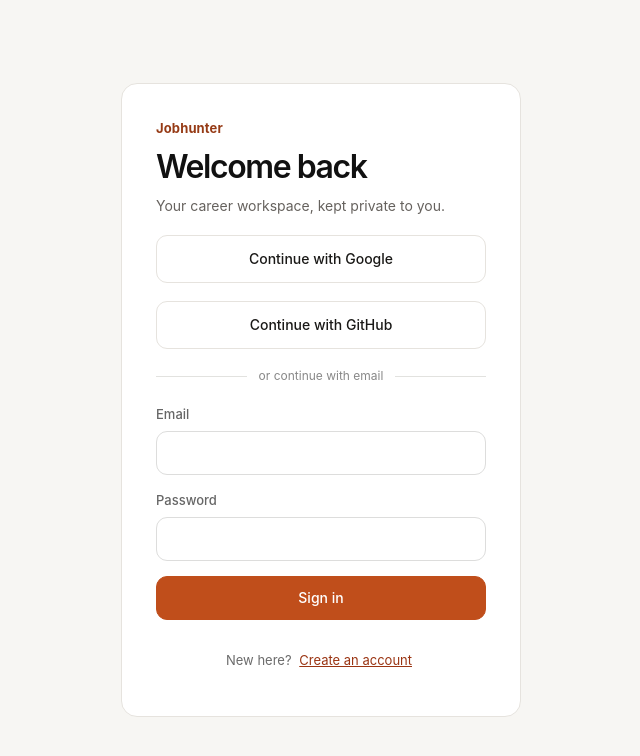
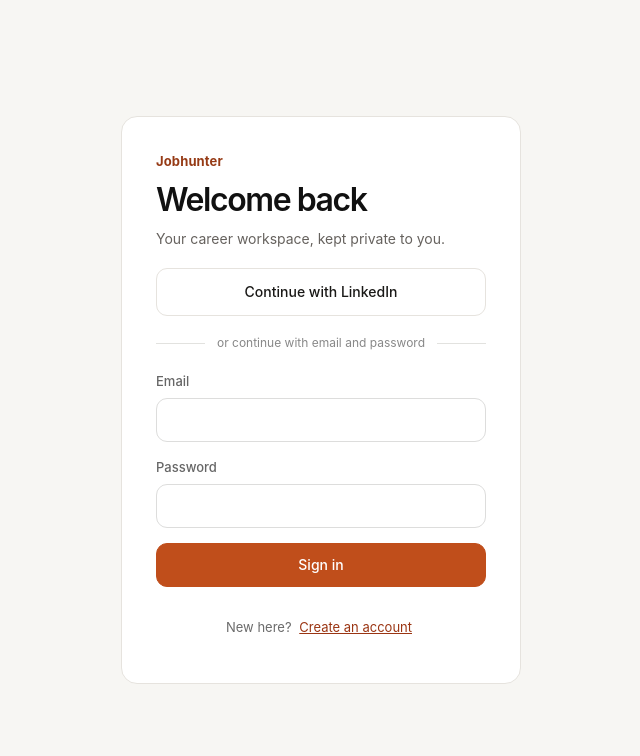
Before and after one commit to quadriabdulsalam/jobhunter, a Next.js app: page /login in a window 1280 px wide. Shown: the top 756 px of the page, without its empty margins (319-959 px from the left). Built offline with nearby package versions, Linux system fonts and the light colour scheme.

Commit message:
Switch auth to LinkedIn and email

```diff
--- a/extension/popup.html
+++ b/extension/popup.html
@@ -81,7 +81,7 @@
     <label for="password">Password<input id="password" name="password" type="password" autocomplete="current-password" required></label>
     <button id="sign-in" type="submit">Sign in</button>
     <div class="actions">
-      <a id="browser-connect" class="link secondary" target="_blank" rel="noreferrer">Continue with Google or GitHub</a>
+      <a id="browser-connect" class="link secondary" target="_blank" rel="noreferrer">Sign in with LinkedIn or email</a>
       <a id="create-account" class="link secondary" target="_blank" rel="noreferrer">Create an account</a>
     </div>
   </form>
--- a/src/app/api/auth/oauth/route.ts
+++ b/src/app/api/auth/oauth/route.ts
@@ -9,7 +9,7 @@ function getSafeNextPath(value: string | null) {
 export async function GET(request: Request) {
   const url = new URL(request.url);
   const provider = url.searchParams.get('provider');
-  if (provider !== 'google' && provider !== 'github') return NextResponse.redirect(new URL('/login?error=provider', url));
+  if (provider !== 'linkedin_oidc') return NextResponse.redirect(new URL('/login?error=provider', url));
   const supabase = await createSupabaseServerClient();
   if (!supabase) return NextResponse.redirect(new URL('/login?error=config', url));
   const nextPath = getSafeNextPath(url.searchParams.get('next'));
--- a/src/app/login/page.tsx
+++ b/src/app/login/page.tsx
@@ -22,7 +22,7 @@ export default function LoginPage() {
     const authError = params.get('error');
     if (authError === 'config') setProviderMessage('Sign-in is not configured yet. Please try again later.');
     else if (authError === 'provider' || authError?.toLowerCase().includes('unsupported provider')) {
-      setProviderMessage('Google and GitHub sign-in are not enabled yet. Add each provider’s OAuth credentials in Supabase Auth settings to use them.');
+      setProviderMessage('LinkedIn sign-in is not enabled yet. Add your LinkedIn (OIDC) credentials in Supabase Auth settings.');
     } else if (authError) setProviderMessage('That sign-in could not be completed. Please try again or use email.');
   }, []);
 
@@ -41,7 +41,7 @@ export default function LoginPage() {
         throw new Error(detail || 'Unable to continue.');
       }
       if (data.needsConfirmation) {
-        setError('Email confirmation is still enabled for this app. Disable “Confirm email” in Supabase Dashboard → Authentication → Sign In / Providers to create accounts and sign users in immediately.');
+        setMessage('Account created. Check your email for the confirmation link, then return here to sign in.');
       } else {
         router.replace(nextPath);
       }
@@ -53,10 +53,9 @@ export default function LoginPage() {
     <main className="auth-page">
       <section className="auth-card">
         <div className="auth-intro"><p className="auth-brand">Jobhunter</p><h1>{mode === 'login' ? 'Welcome back' : 'Create your account'}</h1><p className="auth-description">Your career workspace, kept private to you.</p></div>
-        <a className="auth-social-link" href={`/api/auth/oauth?provider=google&next=${encodeURIComponent(nextPath)}`}>Continue with Google</a>
-        <a className="auth-social-link" href={`/api/auth/oauth?provider=github&next=${encodeURIComponent(nextPath)}`}>Continue with GitHub</a>
+        <a className="auth-social-link" href={`/api/auth/oauth?provider=linkedin_oidc&next=${encodeURIComponent(nextPath)}`}>Continue with LinkedIn</a>
         {providerMessage && <p role="status" style={{ color: '#6b6b6b', fontSize: 13, textAlign: 'center' }}>{providerMessage}</p>}
-        <div style={{ display: 'flex', alignItems: 'center', gap: 12, color: '#888', fontSize: 12 }}><span style={{ height: 1, background: '#e2e2df', flex: 1 }} />or continue with email<span style={{ height: 1, background: '#e2e2df', flex: 1 }} /></div>
+        <div style={{ display: 'flex', alignItems: 'center', gap: 12, color: '#888', fontSize: 12 }}><span style={{ height: 1, background: '#e2e2df', flex: 1 }} />or continue with email and password<span style={{ height: 1, background: '#e2e2df', flex: 1 }} /></div>
         <form onSubmit={submit} style={{ display: 'grid', gap: 13 }}>
           <label style={labelStyle}>Email<input autoComplete="email" required type="email" value={email} onChange={e => setEmail(e.target.value)} style={inputStyle} /></label>
           <label style={labelStyle}>Password<input autoComplete={mode === 'login' ? 'current-password' : 'new-password'} required minLength={8} type="password" value={password} onChange={e => setPassword(e.target.value)} style={inputStyle} /></label>
```
Also changed, not shown: 1 other file (tests, documents, lock files or other folders).
